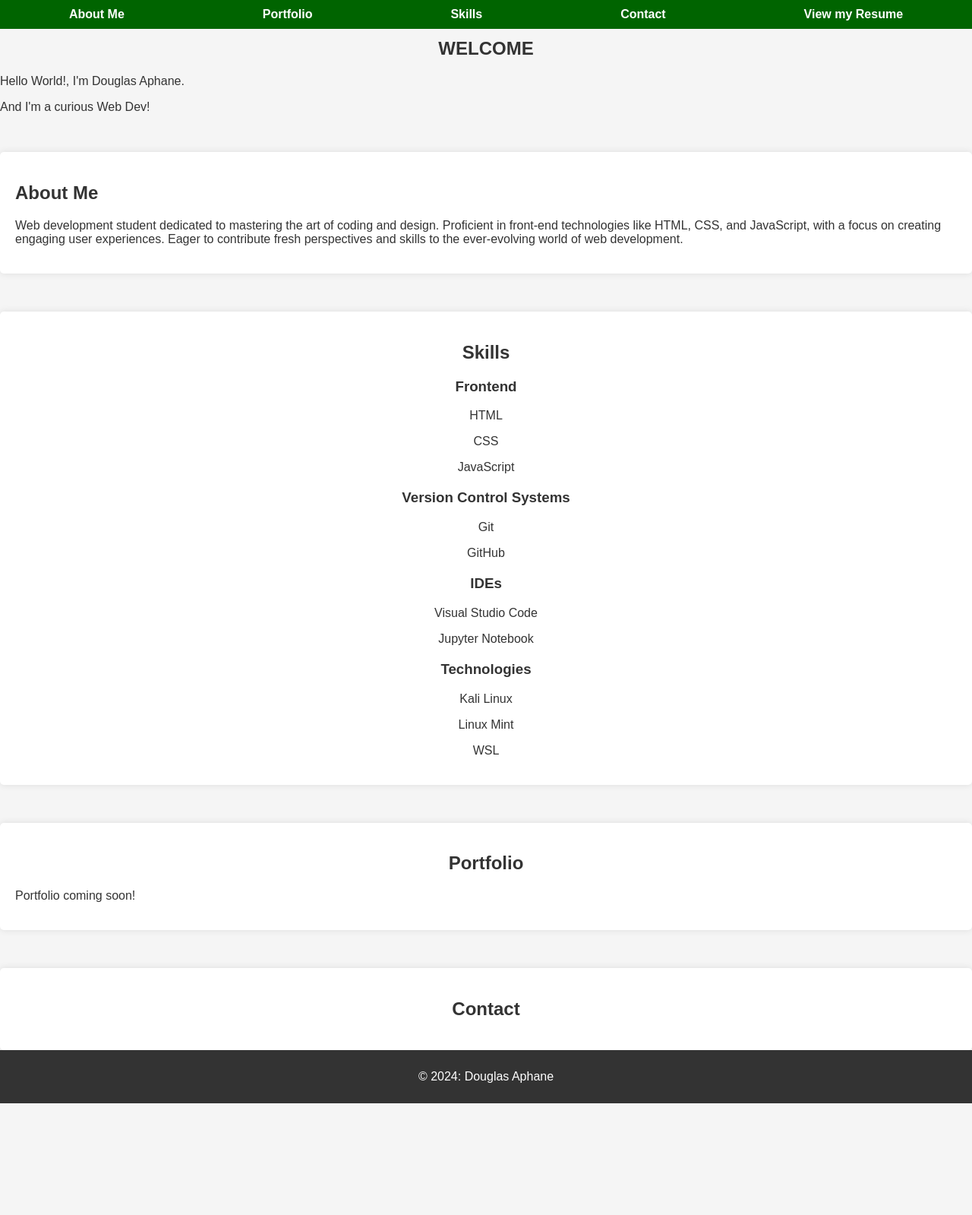
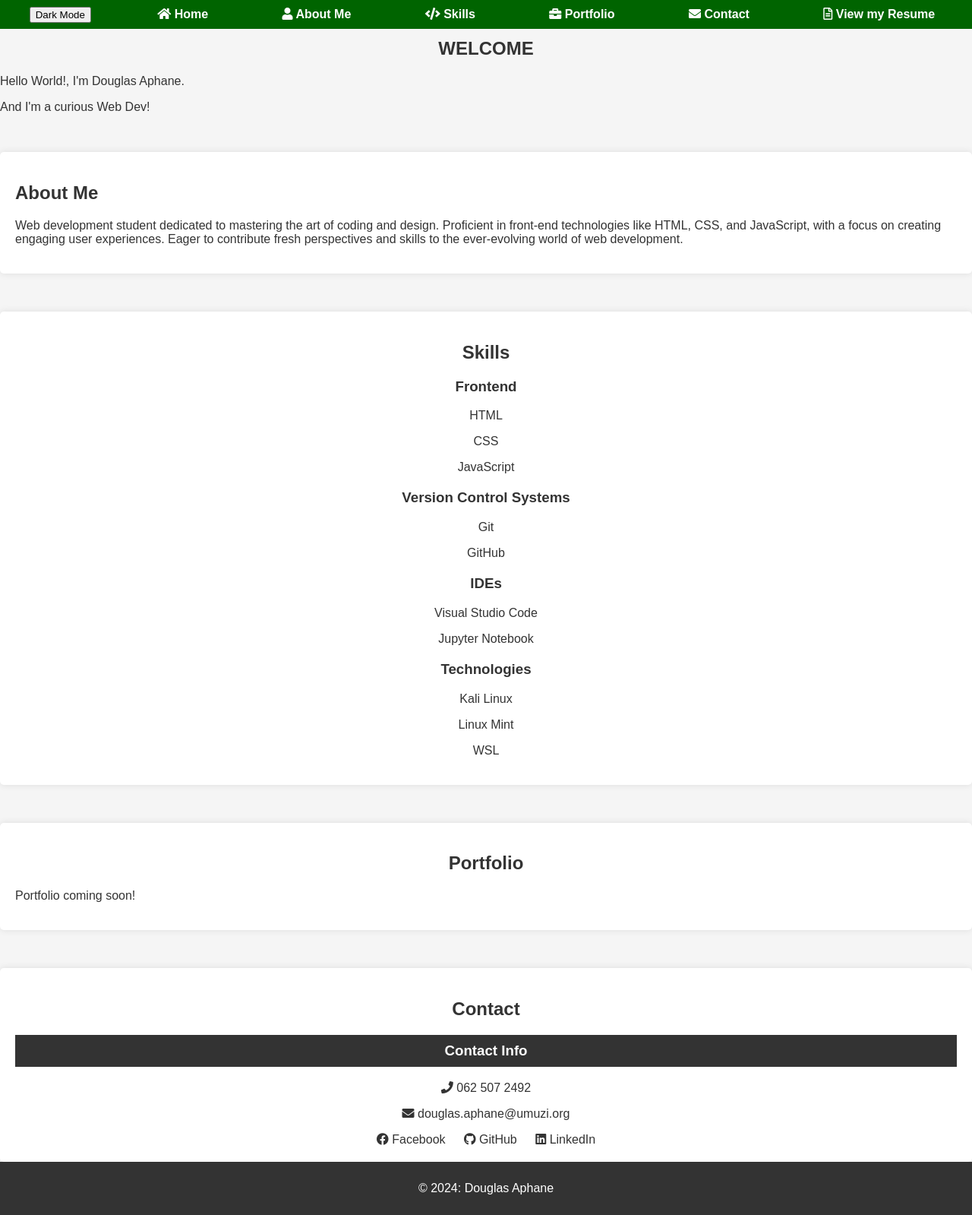
Before and after one commit to SteezyD21/SteezyD21.github.io, a plain HTML site: page index.html in a window 1280 px wide. Shown: the whole page at 76% size. Before the commit the page ends 1452 px from the top, so only its background shows below. Drawn offline with Linux system fonts and the light colour scheme.

Commit message:
added some functionality

```diff
--- a/index.html
+++ b/index.html
@@ -4,20 +4,27 @@
 <head>
     <meta charset="UTF-8">
     <title>Douglas' Portfolio</title>
+    <script src="javascript.js"></script>
     <link rel="stylesheet" href="index.css"> <!-- External CSS file for styling -->
     <meta name="viewport" content="width=device-width, initial-scale=1.0">
+    <link rel="stylesheet" href="https://cdnjs.cloudflare.com/ajax/libs/font-awesome/5.15.4/css/all.min.css"> <!-- Font Awesome for icons -->
 </head>
 
 <body>
 
     <header>
         <nav class="navigation-bar">
-            <a href="#about" class="nav-pill">About Me</a>
-            <a href="#portfolio" class="nav-pill">Portfolio</a>
-            <a href="#skills" class="nav-pill">Skills</a>
-            <a href="#contacts" class="nav-pill">Contact</a>
+            <button id="dark-mode-toggle">Dark Mode</button>
+
+            <a href="#welcome" class="nav-pill"><i class="fas fa-home"></i> Home</a>
+            <a href="#about" class="nav-pill"><i class="fas fa-user"></i> About Me</a>
+
+
+            <a href="#skills" class="nav-pill"><i class="fas fa-code"></i> Skills</a>
+            <a href="#portfolio" class="nav-pill dropbtn"><i class="fas fa-briefcase"></i> Portfolio</a>
+            <a href="#contacts" class="nav-pill"><i class="fas fa-envelope"></i> Contact</a>
             <a href="https://drive.google.com/file/d/1YOQmUP7DCxD7C3kY9Mbs7m9EVyxeigLt/view?usp=sharing"
-                target="_blank" class="nav-pill">View my Resume</a>
+                target="_blank" class="nav-pill"><i class="far fa-file-alt"></i> View my Resume</a>
         </nav>
     </header>
 
@@ -87,7 +94,22 @@
         <!-- Contact Section -->
         <section id="contacts" class="section">
             <h2 class="section-heading">Contact</h2>
-            <!-- Contact info -->
+            <div class="section-content">
+                <div class="contact-card">
+                    <div class="contact-info">
+                        <h3 class="contact-heading">Contact Info</h3>
+                        <div class="contact-info-content">
+                            <p><i class="fas fa-phone"></i> 062 507 2492</p>
+                            <p><i class="fas fa-envelope"></i> douglas.aphane@umuzi.org</p>
+                        </div>
+                        <div class="social-media-content">
+                            <a href="https://web.facebook.com/messykruger17/" target="_blank"><i class="fab fa-facebook"></i> Facebook</a>
+                            <a href="https://github.com/SteezyD21" target="_blank"><i class="fab fa-github"></i> GitHub</a>
+                            <a href="https://www.linkedin.com/in/douglas-tshenolo-aphane-55202a2aa/" target="_blank"><i class="fab fa-linkedin"></i> LinkedIn</a>
+                        </div>
+                    </div>
+                </div>
+            </div>
         </section>
     </main>
 
```
